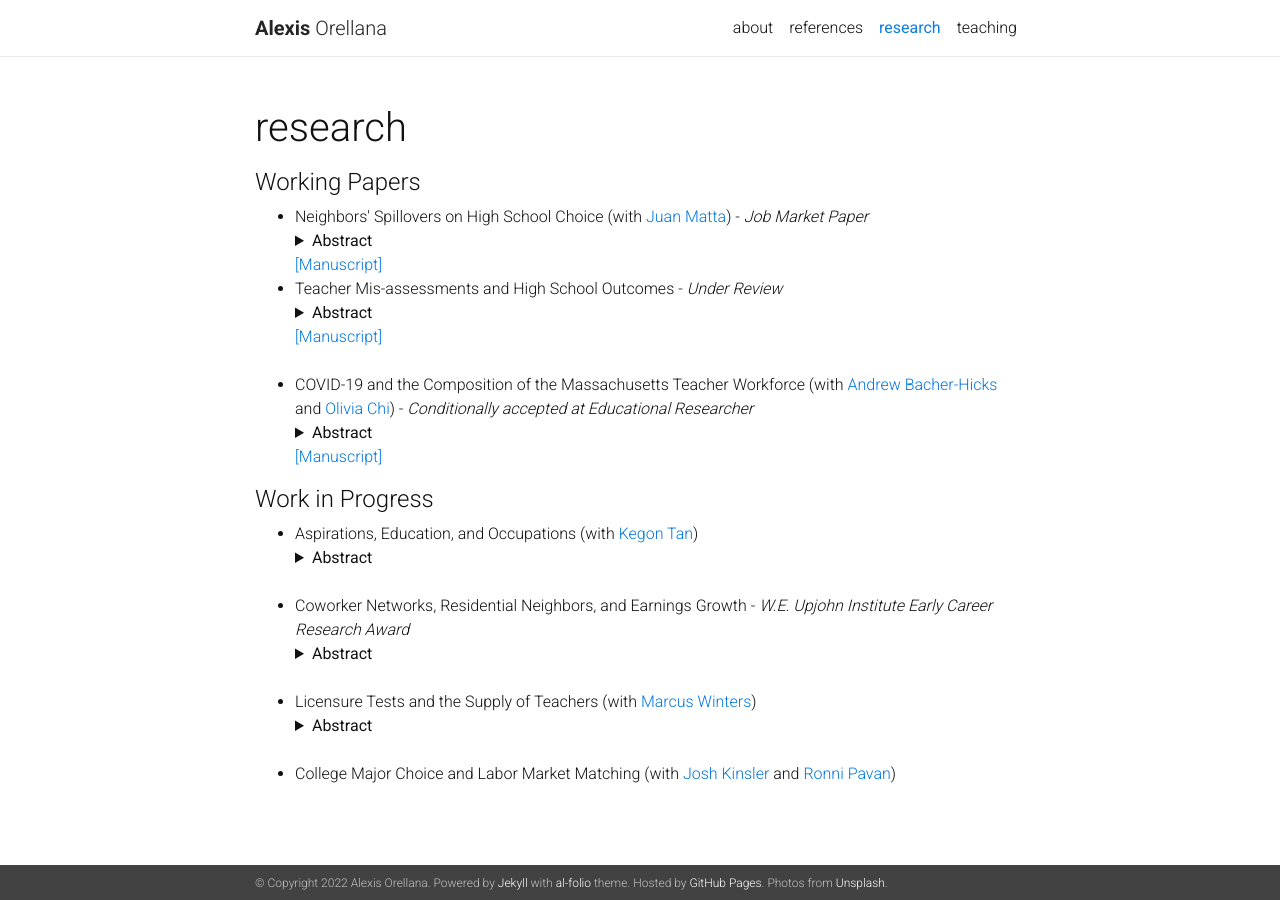
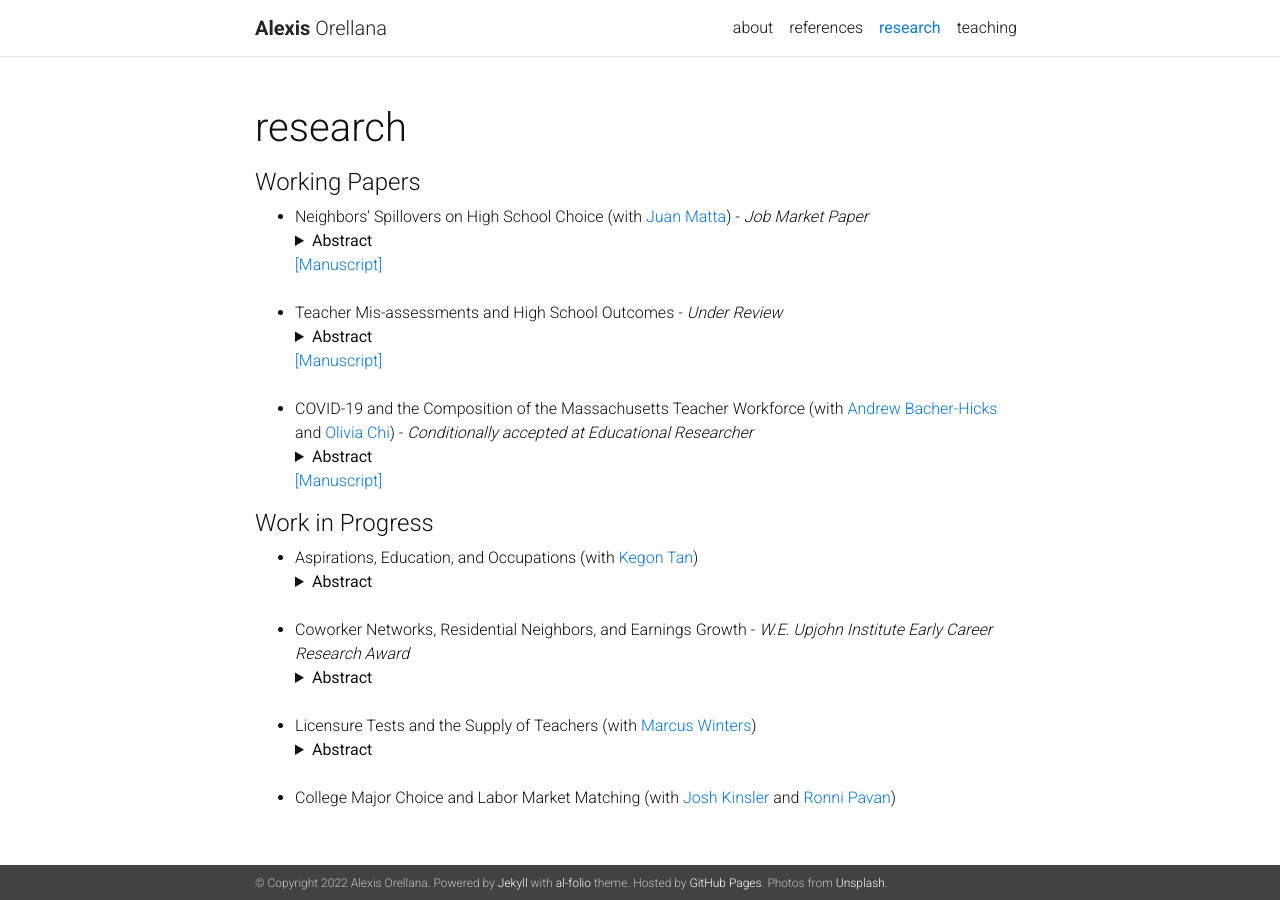
Before and after one commit to alexisorellana/alexisorellana.github.io, a Jekyll site: the page built from _pages/research.md, in a window 1280 px wide. Built offline with Jekyll 4.4.1, drawn with Linux system fonts in a browser that asks for light colours; nearby versions of some CDN libraries; a style sheet for code colours, icons or effects is not loaded.

Commit message:
update 08-11

```diff
--- a/_pages/research.md
+++ b/_pages/research.md
@@ -19,7 +19,7 @@ Do neighbors affect each others' schooling choices? We exploit oversubscription
 <a href="{{ site.baseurl }}/assets/pdf/neighbors_SAE.pdf" target="_blank">[Manuscript]</a>
 
 
-	&nbsp;
+<br>	&nbsp;
 
 
 <li> Teacher Mis-assessments and High School Outcomes - <em> Under Review </em> </li>
```
